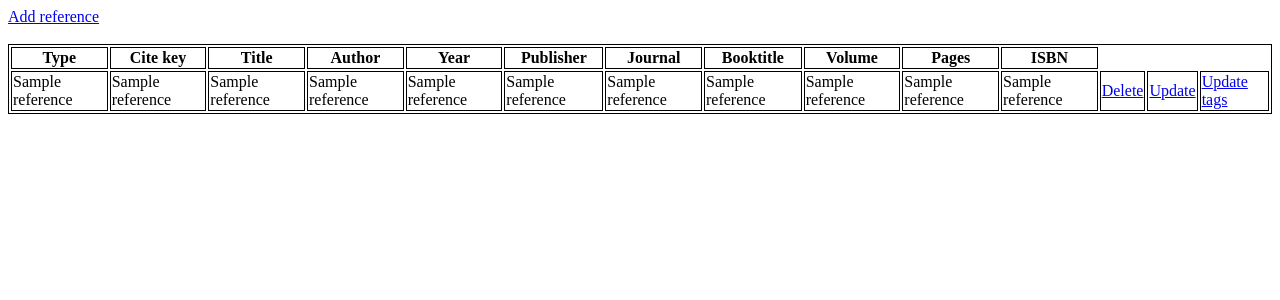
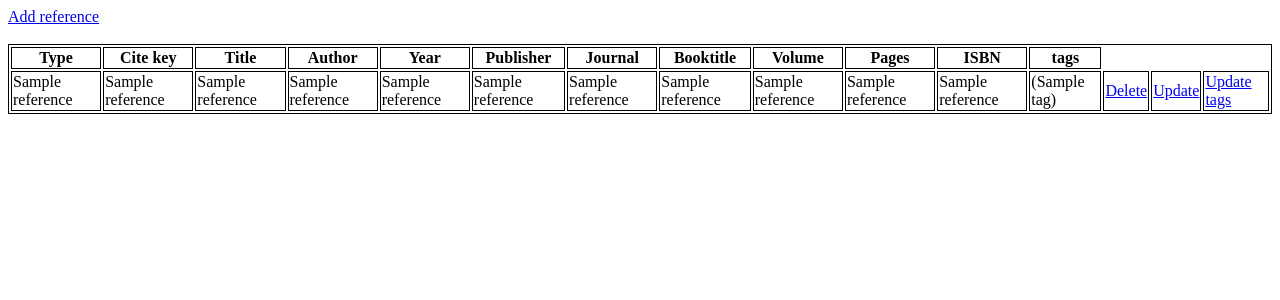
Before and after one commit to tassu60kg/outin-kanat, a Flask app: template src/templates/index.html in a window 1280 px wide. Shown: the top 300 px of the page. Run offline with Flask 3, Linux system fonts and the light colour scheme; the template is opened without the code that fills it: most values are stand-ins (such as "Sample title", 1, 10 or a date in 2020).

Commit message:
tagi muutoksia

```diff
--- a/src/app.py
+++ b/src/app.py
@@ -6,7 +6,8 @@ from util import validate_year
 @app.route("/")
 def index():
     references = repositories.reference_repositories.get_all()
-    return render_template("index.html", reference = references)
+    tags = repositories.reference_repositories.get_all_tags()
+    return render_template("index.html", reference = references, tag = tags)
 
 @app.route("/add_reference")
 def form():
--- a/src/templates/add_reference.html
+++ b/src/templates/add_reference.html
@@ -53,7 +53,7 @@
       <p>pages <input type="text" name="pages" required pattern="\S.*" /></p>
       {% endif %}
 
-      <input type="submit" name="send" value="Update tags" />
+      <input type="submit" name="send" value="Add reference" />
       <input type="submit" name="back" value="Back" formnovalidate />
     </form>
     {% endif %}
--- a/src/templates/index.html
+++ b/src/templates/index.html
@@ -33,6 +33,7 @@
         <th>Volume</th>
         <th>Pages</th>
         <th>ISBN</th>
+        <th>tags</th>
       </tr>
       {% for reference in reference %}
       <tr>
@@ -47,6 +48,13 @@
         <td>{{reference[9]}}</td>
         <td>{{reference[10]}}</td>
         <td>{{reference[11]}}</td>
+        <td>
+        {% for tag in tag %}
+        {% if tag[0] == reference[0] %}
+        ({{tag[1]}})
+        {% endif %}
+        {% endfor %}
+        </td>
         <td><a href="/remove_reference/{{ reference.id }}">Delete</a></td>
         <td><a href="/update_reference/{{ reference.id }}">Update</a></td>
         <td><a href="/update_tags/{{ reference.id }}">Update tags</a></td>
```
Also changed, not shown: src/repositories/reference_repositories.py (+7 -0 lines).
